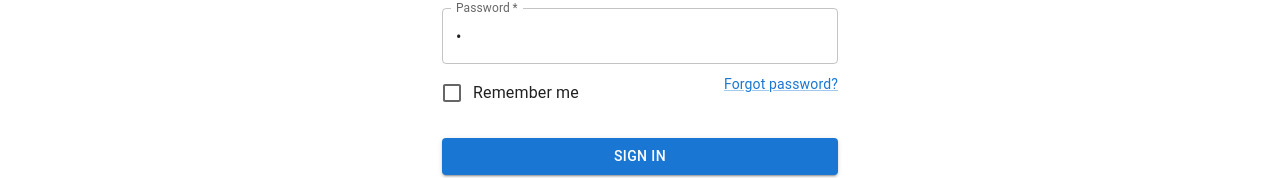
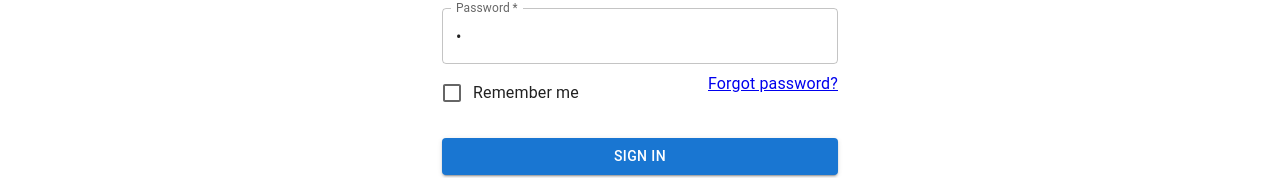
Before and after one commit to MuratOzte/e_Commerce_Web_Application, a React (Vite) app: page / in a window 1280 px wide. Shown: the part 224-402 px from the top of the page. Built offline with nearby package versions, Linux system fonts and the light colour scheme.

Commit message:
Fixed Bug

```diff
--- a/src/components/auth/Login.jsx
+++ b/src/components/auth/Login.jsx
@@ -1,15 +1,15 @@
-import React, { useState } from 'react';
-import Button from '@mui/material/Button';
-import CssBaseline from '@mui/material/CssBaseline';
-import TextField from '@mui/material/TextField';
-import FormControlLabel from '@mui/material/FormControlLabel';
-import Checkbox from '@mui/material/Checkbox';
-import Link from '@mui/material/Link';
-import Grid from '@mui/material/Grid';
-import Box from '@mui/material/Box';
-import Typography from '@mui/material/Typography';
-import Container from '@mui/material/Container';
-import { createTheme, ThemeProvider } from '@mui/material/styles';
+import React, { useState } from "react";
+import Button from "@mui/material/Button";
+import CssBaseline from "@mui/material/CssBaseline";
+import TextField from "@mui/material/TextField";
+import FormControlLabel from "@mui/material/FormControlLabel";
+import Checkbox from "@mui/material/Checkbox";
+import Grid from "@mui/material/Grid";
+import Box from "@mui/material/Box";
+import Typography from "@mui/material/Typography";
+import Container from "@mui/material/Container";
+import { createTheme, ThemeProvider } from "@mui/material/styles";
+import { Link } from "react-router-dom";
 
 function Copyright(props) {
   return (
@@ -27,17 +27,17 @@ function Copyright(props) {
 const defaultTheme = createTheme();
 
 const Login = () => {
-    const [enteredEmail, setEnteredEmail] = useState('murat@murat.com');
-    const [enteredPassword, setEnteredPassword] = useState('2');
+  const [enteredEmail, setEnteredEmail] = useState("murat@murat.com");
+  const [enteredPassword, setEnteredPassword] = useState("2");
 
-    const API_URL = 'http://localhost:3000/auth/login';
+  const API_URL = "http://localhost:3000/auth/login";
 
   const submitHandler = async (e) => {
     e.preventDefault();
     try {
       const response = await fetch(API_URL, {
-                method: 'POST',
-                headers: { 'Content-Type': 'application/json' },
+        method: "POST",
+        headers: { "Content-Type": "application/json" },
         body: JSON.stringify({
           email: enteredEmail,
           password: enteredPassword,
@@ -45,15 +45,15 @@ const Login = () => {
       });
 
       if (!response.ok) {
-                throw new Error('Something Went Wrong!');
+        throw new Error("Something Went Wrong!");
       }
 
       const responseData = await response.json();
       console.log(responseData);
       const token = responseData.token;
-            localStorage.setItem("token",token);
+      localStorage.setItem("token", token);
     } catch (error) {
-            console.error('Error:', error.message);
+      console.error("Error:", error.message);
     }
   };
 
@@ -64,9 +64,9 @@ const Login = () => {
         <Box
           sx={{
             marginTop: 8,
-                        display: 'flex',
-                        flexDirection: 'column',
-                        alignItems: 'center',
+            display: "flex",
+            flexDirection: "column",
+            alignItems: "center",
           }}
         >
           <Box
@@ -105,23 +105,18 @@ const Login = () => {
             />
             <Box
               sx={{
-                                justifyContent: 'space-between',
-                                display: 'flex',
+                justifyContent: "space-between",
+                display: "flex",
               }}
             >
               <FormControlLabel
-                                control={
-                                    <Checkbox
-                                        value="remember"
-                                        color="primary"
-                                    />
-                                }
+                control={<Checkbox value="remember" color="primary" />}
                 label="Remember me"
                 className="flex jus"
               />
               <Grid className="pt-2">
                 <Grid item xs>
-                                    <Link href="#" variant="body2">
+                  <Link to={"/resPassword"} variant="body2">
                     Forgot password?
                   </Link>
                 </Grid>
```
Lines whose indentation alone changed are shown as unchanged.
